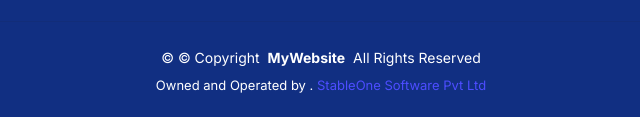
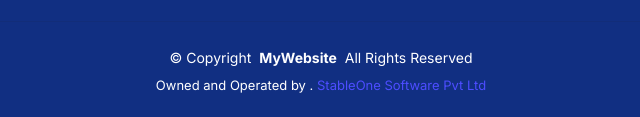
Before and after one commit to soumens12/verifiedge, a plain HTML site: page index.html in a window 1280 px wide. Shown: the part 7831-7948 px from the top of the page, 319-959 px from the left. Drawn offline with Linux system fonts and the light colour scheme.

Commit message:
footer content copyright icon removed

```diff
--- a/index.html
+++ b/index.html
@@ -825,7 +825,7 @@
     </div>
 
     <div class="container copyright text-center mt-4">
-      <p>© <span>© Copyright</span> <strong class="px-1 sitename">MyWebsite</strong> <span>All Rights Reserved</span>
+      <p><span>© Copyright</span> <strong class="px-1 sitename">MyWebsite</strong> <span>All Rights Reserved</span>
       </p>
       <div class="credits">
         <!-- All the links in the footer should remain intact. -->
```
